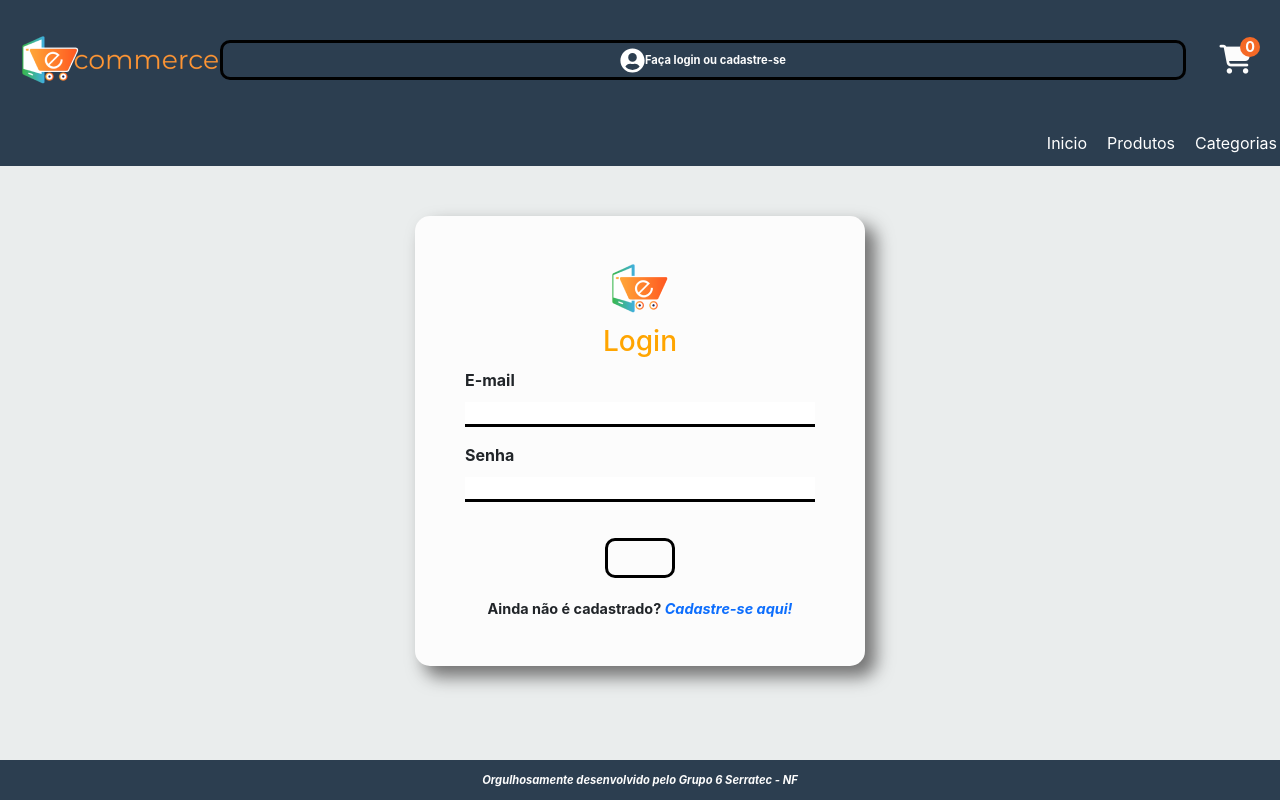
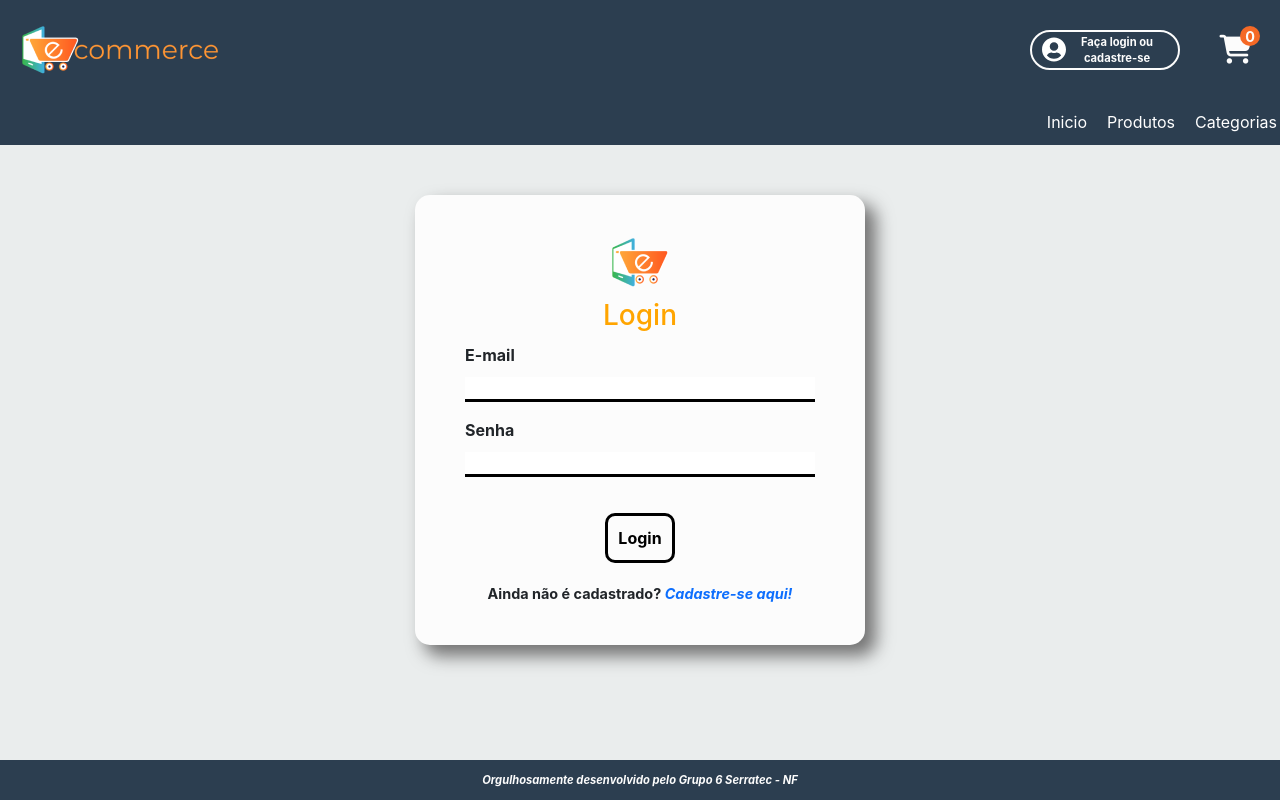
Before and after one commit to afonsonrodrigues/projeto-final-serratec-react-2, a React (Create React App) app: page /login in a window 1280 px wide. Built offline with nearby package versions, Linux system fonts and the light colour scheme.

Commit message:
Correção de ajustes de css

```diff
--- a/src/components/FormularioLogin/estilos.css
+++ b/src/components/FormularioLogin/estilos.css
@@ -48,7 +48,7 @@ input:focus {
   border-bottom: 3px solid rgb(86, 83, 83);
 }
 
-.btnLogin {
+button {
   width: 100%;
   font-size: 1rem;
   padding: 10px;
--- a/src/components/FormularioLogin/index.jsx
+++ b/src/components/FormularioLogin/index.jsx
@@ -27,7 +27,7 @@ const FormularioLogin = ({ onLogin, pegarNome }) => {
                     "userName",
                     response.data.cliente.userNameCliente
                 );
-                onLogin(response.data.token);
+                onLogin(localStorage.getItem('token'));
                 pegarNome(response.data.cliente.userNameCliente);
                 console.log(response.data);
                 console.log(response.data.cliente.userNameCliente);
@@ -43,7 +43,7 @@ const FormularioLogin = ({ onLogin, pegarNome }) => {
             <input type="text" value={email} onChange={manipularEmail} />
             <label>Senha</label>
             <input type="password" value={senha} onChange={manipularSenha} />
-            <button className="btnLogin">Login</button>
+            <button>Login</button>
             <p>
                 Ainda não é cadastrado?{" "}
                 <Link to="/cliente-cadastro">
```
